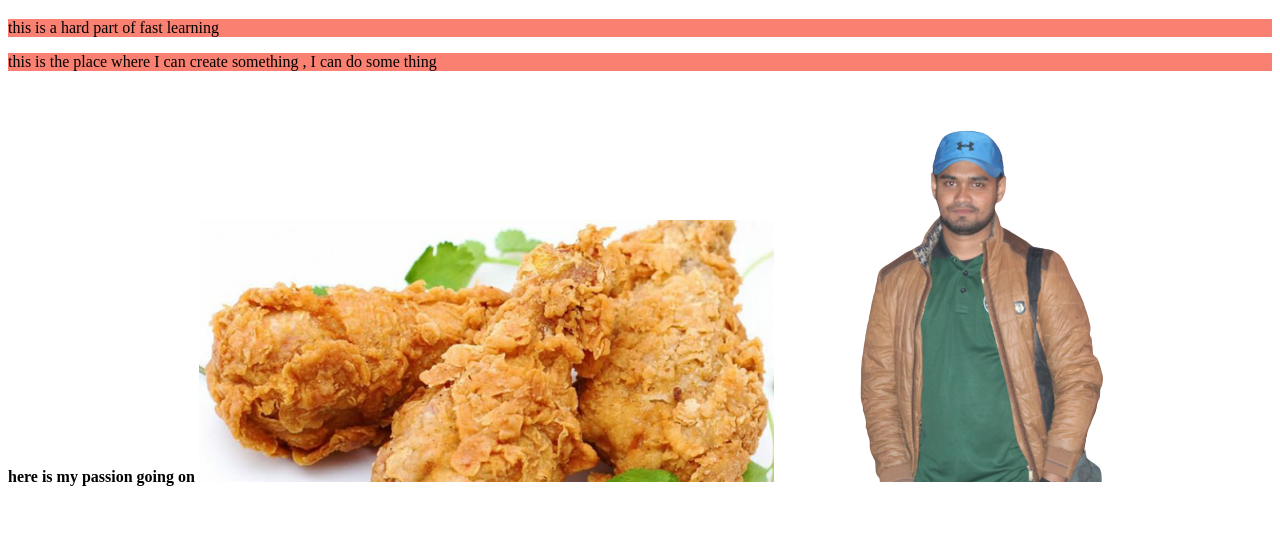
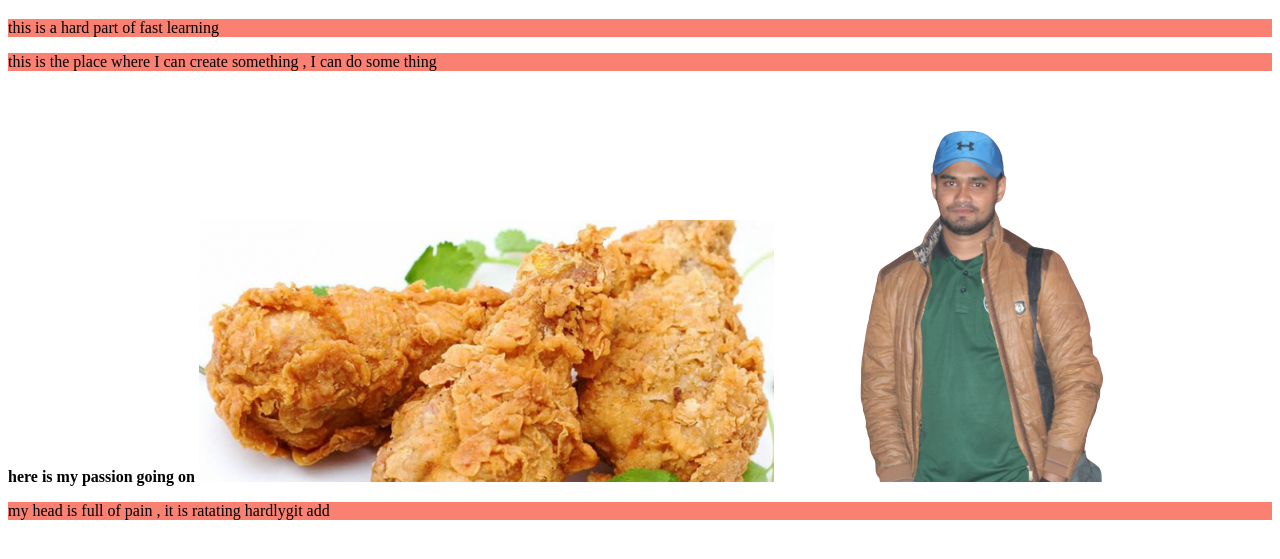
Before and after one commit to rahatmahmud12/my-fourth-repo, a plain HTML site: page index.html in a window 1280 px wide. Shown: the part 61-620 px from the top of the page. Drawn offline with Linux system fonts and the light colour scheme.

Commit message:
new 2nd commit

```diff
--- a/index.html
+++ b/index.html
@@ -14,5 +14,8 @@
     <strong>here is my passion going on</strong>
     <img src="IMG_20190806_002514-575x262.png" alt="">
     <img src="f.png" alt="">
+    <div>
+        <p>my head is full of pain , it is ratating hardlygit add</p>
+    </div>
 </body>
 </html>
```
